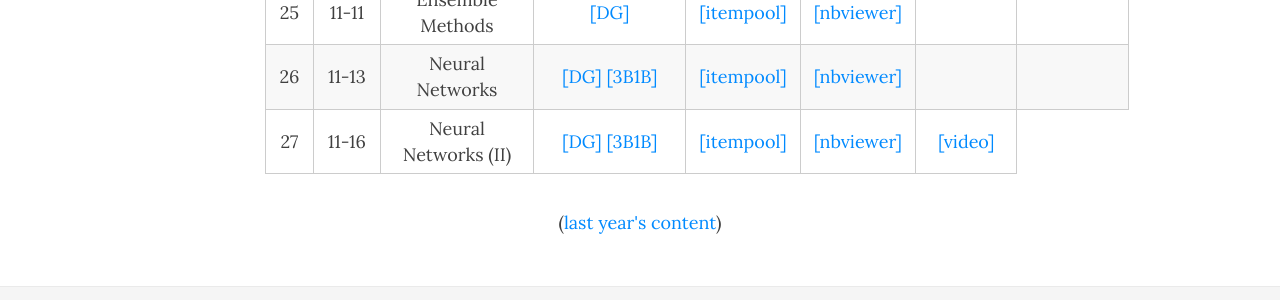
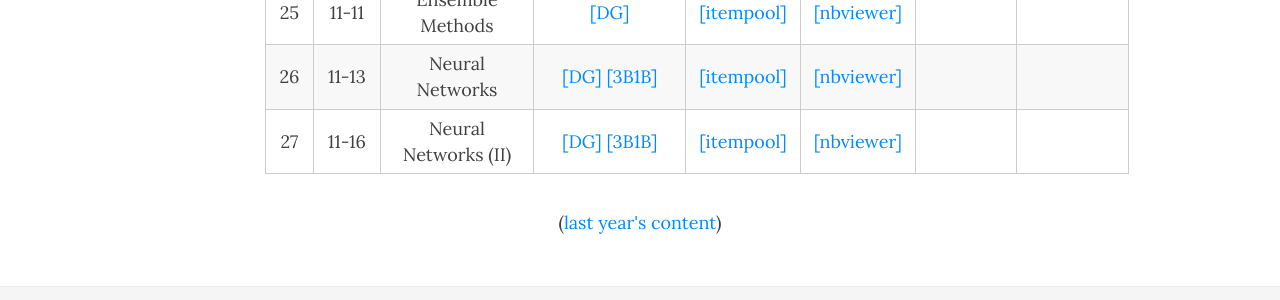
Before and after one commit to data1010/data1010.github.io, a Jekyll site: the page built from class.md, in a window 1280 px wide and 900 px high, scrolled down 2328 px. Shown: the part 428-728 px from the top of the window. Built offline with Jekyll 4.4.1, drawn with Linux system fonts in a browser that asks for light colours; nearby versions of some CDN libraries.

Commit message:
Fix typos

```diff
--- a/class.md
+++ b/class.md
@@ -304,7 +304,8 @@ title: Notebooks and videos
       <td style="text-align: center"><a href="https://mathigon.org/course/machine-learning/neural-networks">[DG]</a>&nbsp;<a href="https://youtu.be/IHZwWFHWa-w">[3B1B]</a></td>
       <td style="text-align: center"><a href="https://itempool.com/sswatson/c/fXEx7-qA0ok">[itempool]</a></td>
       <td style="text-align: center"><a href="https://nbviewer.jupyter.org/github/data1010/problem-sets/blob/master/2020/11-13/data1010-11-13.ipynb">[nbviewer]</a></td>
-      <td style="text-align: center"><a href="https://youtu.be/Duh9OLys5gk">[video]</a></td>
+      <td style="text-align: center"></td>
+      <td style="text-align: center"></td>
     </tr>
   </tbody>
 </table>
```
